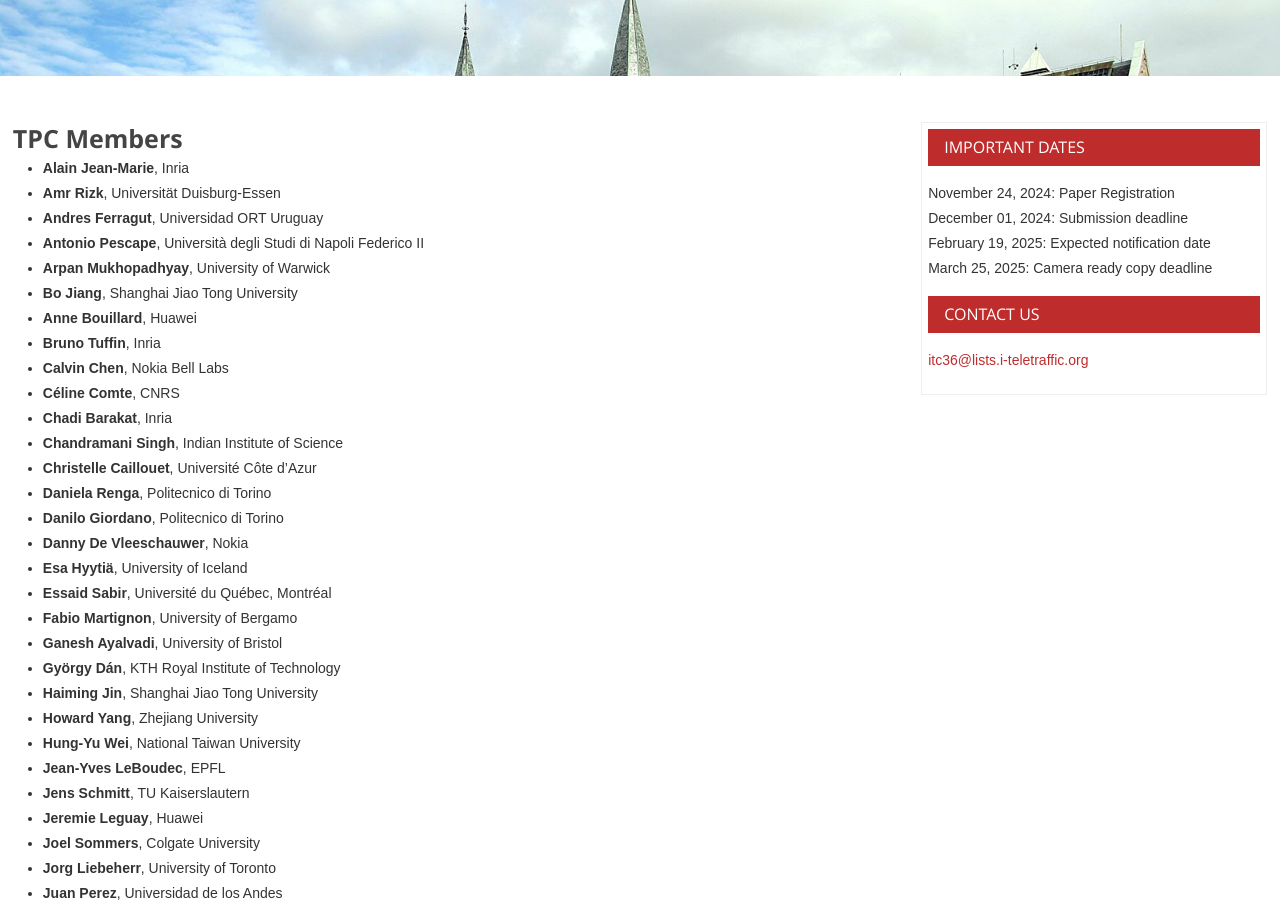
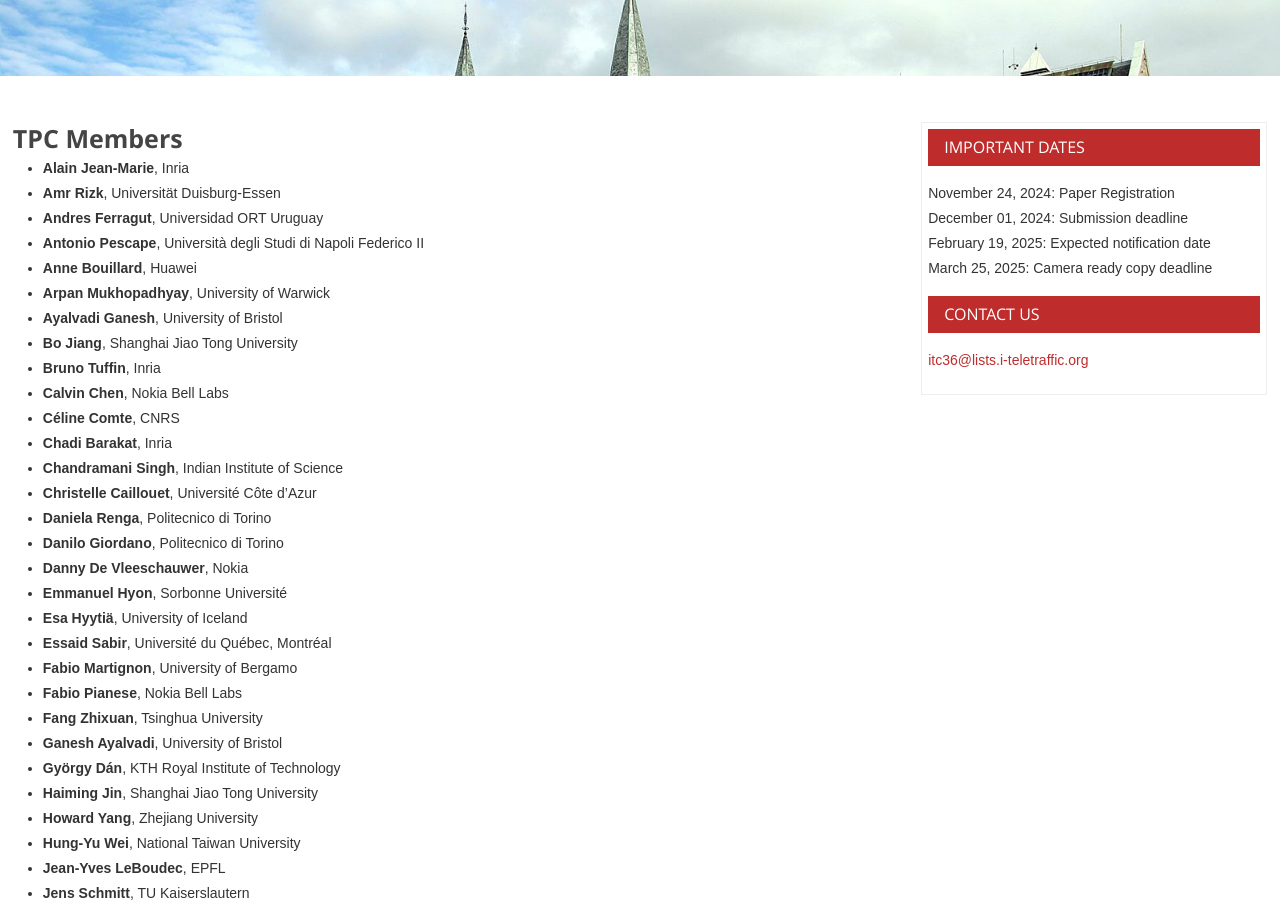
Before and after one commit to ohohlfeld/itc36, a Jekyll site: the page built from tpc.md, in a window 1280 px wide and 900 px high, scrolled down 464 px. Built offline with Jekyll 4.4.1, drawn with Linux system fonts in a browser that asks for light colours.

Commit message:
update TPC

```diff
--- a/tpc.md
+++ b/tpc.md
@@ -10,9 +10,10 @@ menu-index: 6
 * **Amr Rizk**, Universität Duisburg-Essen
 * **Andres Ferragut**, Universidad ORT Uruguay
 * **Antonio Pescape**, Università degli Studi di Napoli Federico II
+* **Anne Bouillard**, Huawei
 * **Arpan Mukhopadhyay**, University of Warwick
+* **Ayalvadi Ganesh**, University of Bristol
 * **Bo Jiang**, Shanghai Jiao Tong University
-* **Anne Bouillard**, Huawei
 * **Bruno Tuffin**, Inria
 * **Calvin Chen**, Nokia Bell Labs
 * **Céline Comte**, CNRS
@@ -22,9 +23,12 @@ menu-index: 6
 * **Daniela Renga**, Politecnico di Torino
 * **Danilo Giordano**, Politecnico di Torino
 * **Danny De Vleeschauwer**, Nokia
+* **Emmanuel Hyon**, Sorbonne Université
 * **Esa Hyytiä**, University of Iceland
 * **Essaid Sabir**, Université du Québec, Montréal
 * **Fabio Martignon**, University of Bergamo
+* **Fabio Pianese**, Nokia Bell Labs
+* **Fang Zhixuan**, Tsinghua University
 * **Ganesh Ayalvadi**, University of Bristol
 * **György Dán**, KTH Royal Institute of Technology
 * **Haiming Jin**, Shanghai Jiao Tong University
```
